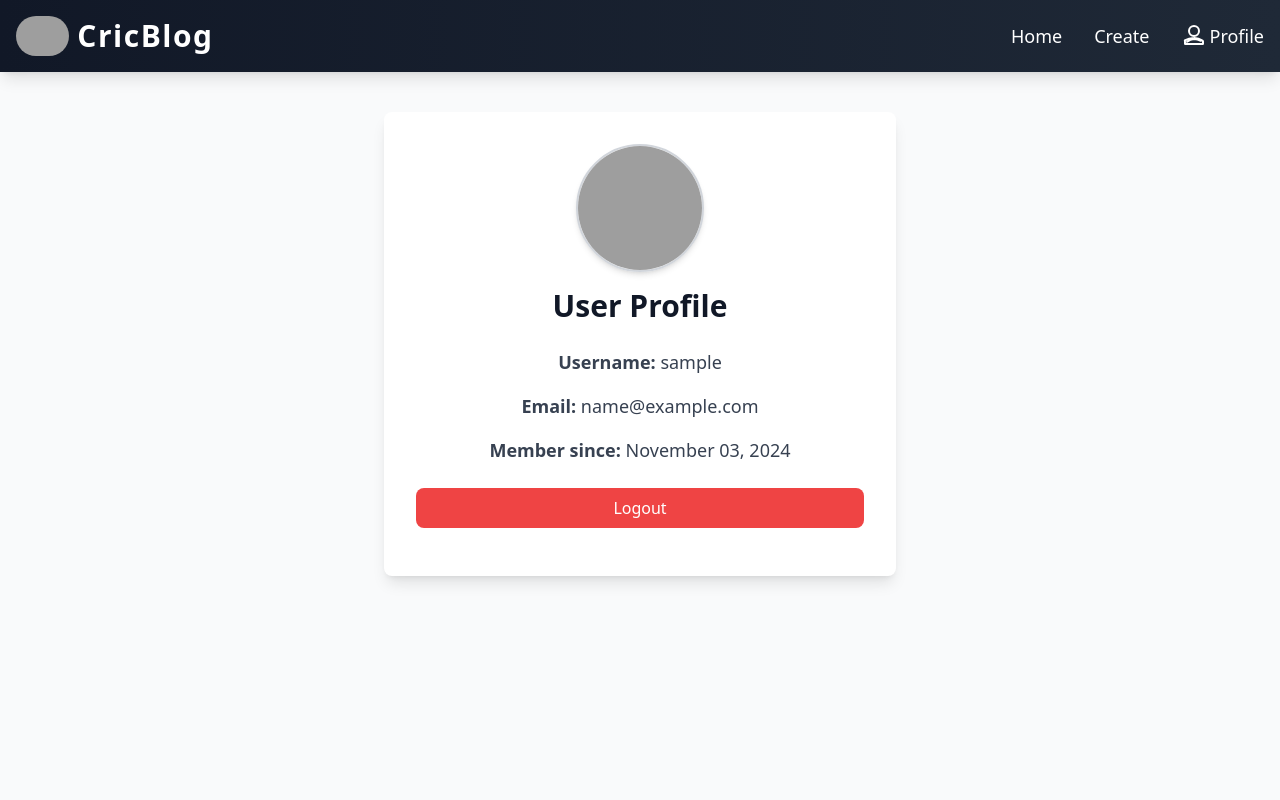
After one commit to pranjal23030/CricBlog, a Django app: page /blog/profile/ in a window 1280 px wide. The commit adds this page. Run offline with Django 5.2, Linux system fonts and the light colour scheme; the visitor is signed in with stand-in values (Sample User, id 1); grey boxes are pictures that could not be loaded.

Commit message:
user profile

```diff
--- /dev/null
+++ b/blog/templates/auth/profile.html
@@ -0,0 +1,42 @@
+<html>
+<head>
+  <title>User Profile</title>
+  {% load static %}
+  <link href="{% static 'src/styles.css' %}" rel="stylesheet" />
+</head>
+
+<body class="bg-gray-50">
+  {% include '../components/_navbar.html' %}
+
+  <!-- Profile Card -->
+  <div class="max-w-lg mx-auto mt-10 p-8 bg-white rounded-lg shadow-lg">
+
+    <!-- Profile Image -->
+    <div class="flex justify-center mb-4">
+      <img src="https://creazilla-store.fra1.digitaloceanspaces.com/icons/3257916/gender-neutral-user-icon-md.png" alt="Profile Image" class="w-32 h-32 rounded-full shadow-md border-2 border-gray-300"/>
+    </div>
+
+    <h2 class="text-3xl font-bold text-gray-900 text-center mb-6">User Profile</h2>
+
+    <!-- User Information -->
+    <div class="text-center space-y-4 mb-6">
+      <p class="text-gray-700 text-lg"><strong>Username:</strong> {{ user.username }}</p>
+      <p class="text-gray-700 text-lg"><strong>Email:</strong> {{ user.email }}</p>
+      <p class="text-gray-700 text-lg"><strong>Member since:</strong> {{ user.date_joined|date:"F d, Y" }}</p>
+    </div>
+
+    <form action="{% url 'logout' %}" method="POST" onsubmit="return confirmLogout()">
+      {% csrf_token %}
+      <button type="submit" class="w-full bg-red-500 text-white py-2 rounded-lg hover:bg-red-700 transition duration-200">
+        Logout
+      </button>
+    </form>
+  </div>
+
+  <script>
+    function confirmLogout() {
+      return confirm("Are you sure you want to log out?");
+    }
+  </script>
+</body>
+</html>
--- a/blog/urls.py
+++ b/blog/urls.py
@@ -1,7 +1,7 @@
 from django.urls import path
 from django.contrib.auth import logout
 from django.shortcuts import redirect
-from .views.auth_view import register, login
+from .views.auth_view import register, login, profile
 from .views.main_view import home,create_blog, single_blog, edit_blog, delete_blog
 
 def logout_view(request):
@@ -11,6 +11,7 @@ def logout_view(request):
 urlpatterns = [
     path("",home, name="home"),
     path("register/",register, name="register"),
+    path("profile/",profile, name ="login"),
     path("login/",login, name ="login"),
     path("create/",create_blog),
     path("<int:blog_id>",single_blog, name="blog_detail"),
--- a/blog/views/auth_view.py
+++ b/blog/views/auth_view.py
@@ -27,3 +27,9 @@ def login(request):
         else:
             return redirect("login")
     return render(request,'auth/login.html')
+
+from django.contrib.auth.decorators import login_required
+
+@login_required
+def profile(request):
+    return render(request, 'auth/profile.html', {'user': request.user})
--- a/static/src/styles.css
+++ b/static/src/styles.css
@@ -636,8 +611,20 @@ video {
   margin-top: 2rem;
 }
 
+.mt-2 {
+  margin-top: 0.5rem;
+}
+
 .mb-4 {
   margin-bottom: 1rem;
+}
+
+.mr-1 {
+  margin-right: 0.25rem;
+}
+
+.mr-2 {
+  margin-right: 0.5rem;
 }
 
 .block {
@@ -660,8 +655,16 @@ video {
   height: 100%;
 }
 
-.h-48 {
-  height: 12rem;
+.h-32 {
+  height: 8rem;
+}
+
+.h-10 {
+  height: 2.5rem;
+}
+
+.h-6 {
+  height: 1.5rem;
 }
 
 .min-h-screen {
@@ -674,6 +677,22 @@ video {
 
 .w-full {
   width: 100%;
+}
+
+.w-40 {
+  width: 10rem;
+}
+
+.w-8 {
+  width: 2rem;
+}
+
+.w-32 {
+  width: 8rem;
+}
+
+.w-6 {
+  width: 1.5rem;
 }
 
 .max-w-3xl {
@@ -694,6 +713,10 @@ video {
 
 .max-w-sm {
   max-width: 24rem;
+}
+
+.max-w-lg {
+  max-width: 32rem;
 }
 
 .transform {
@@ -738,16 +761,28 @@ video {
   margin-left: calc(2.5rem * calc(1 - var(--tw-space-x-reverse)));
 }
 
+.space-y-6 > :not([hidden]) ~ :not([hidden]) {
+  --tw-space-y-reverse: 0;
+  margin-top: calc(1.5rem * calc(1 - var(--tw-space-y-reverse)));
+  margin-bottom: calc(1.5rem * var(--tw-space-y-reverse));
+}
+
+.space-x-4 > :not([hidden]) ~ :not([hidden]) {
+  --tw-space-x-reverse: 0;
+  margin-right: calc(1rem * var(--tw-space-x-reverse));
+  margin-left: calc(1rem * calc(1 - var(--tw-space-x-reverse)));
+}
+
+.space-y-4 > :not([hidden]) ~ :not([hidden]) {
+  --tw-space-y-reverse: 0;
+  margin-top: calc(1rem * calc(1 - var(--tw-space-y-reverse)));
+  margin-bottom: calc(1rem * var(--tw-space-y-reverse));
+}
+
 .space-x-8 > :not([hidden]) ~ :not([hidden]) {
   --tw-space-x-reverse: 0;
   margin-right: calc(2rem * var(--tw-space-x-reverse));
   margin-left: calc(2rem * calc(1 - var(--tw-space-x-reverse)));
-}
-
-.space-y-6 > :not([hidden]) ~ :not([hidden]) {
-  --tw-space-y-reverse: 0;
-  margin-top: calc(1.5rem * calc(1 - var(--tw-space-y-reverse)));
-  margin-bottom: calc(1.5rem * var(--tw-space-y-reverse));
 }
 
 .overflow-hidden {
@@ -766,9 +801,8 @@ video {
   border-radius: 0.5rem;
 }
 
-.rounded-b {
-  border-bottom-right-radius: 0.25rem;
-  border-bottom-left-radius: 0.25rem;
+.rounded-full {
+  border-radius: 9999px;
 }
 
 .rounded-l-lg {
@@ -781,13 +815,12 @@ video {
   border-bottom-right-radius: 0.5rem;
 }
 
-.rounded-t-lg {
-  border-top-left-radius: 0.5rem;
-  border-top-right-radius: 0.5rem;
+.border {
+  border-width: 1px;
 }
 
-.border {
-  border-width: 1px;
+.border-2 {
+  border-width: 2px;
 }
 
 .border-gray-300 {
@@ -850,6 +883,20 @@ video {
   background-color: rgb(250 204 21 / var(--tw-bg-opacity));
 }
 
+.bg-gradient-to-r {
+  background-image: linear-gradient(to right, var(--tw-gradient-stops));
+}
+
+.from-gray-900 {
+  --tw-gradient-from: #111827 var(--tw-gradient-from-position);
+  --tw-gradient-to: rgb(17 24 39 / 0) var(--tw-gradient-to-position);
+  --tw-gradient-stops: var(--tw-gradient-from), var(--tw-gradient-to);
+}
+
+.to-gray-800 {
+  --tw-gradient-to: #1f2937 var(--tw-gradient-to-position);
+}
+
 .bg-cover {
   background-size: cover;
 }
@@ -930,9 +977,19 @@ video {
   line-height: 2.25rem;
 }
 
+.text-4xl {
+  font-size: 2.25rem;
+  line-height: 2.5rem;
+}
+
 .text-base {
   font-size: 1rem;
   line-height: 1.5rem;
+}
+
+.text-lg {
+  font-size: 1.125rem;
+  line-height: 1.75rem;
 }
 
 .text-sm {
@@ -942,21 +999,6 @@ video {
 
 .text-xl {
   font-size: 1.25rem;
-  line-height: 1.75rem;
-}
-
-.text-xs {
-  font-size: 0.75rem;
-  line-height: 1rem;
-}
-
-.text-4xl {
-  font-size: 2.25rem;
-  line-height: 2.5rem;
-}
-
-.text-lg {
-  font-size: 1.125rem;
   line-height: 1.75rem;
 }
 
@@ -1061,6 +1098,12 @@ video {
 
 .transition-colors {
   transition-property: color, background-color, border-color, text-decoration-color, fill, stroke;
+  transition-timing-function: cubic-bezier(0.4, 0, 0.2, 1);
+  transition-duration: 150ms;
+}
+
+.transition-all {
+  transition-property: all;
   transition-timing-function: cubic-bezier(0.4, 0, 0.2, 1);
   transition-duration: 150ms;
 }
```
Also changed, not shown: other parts of static/src/styles.css (+33 -48 lines).
